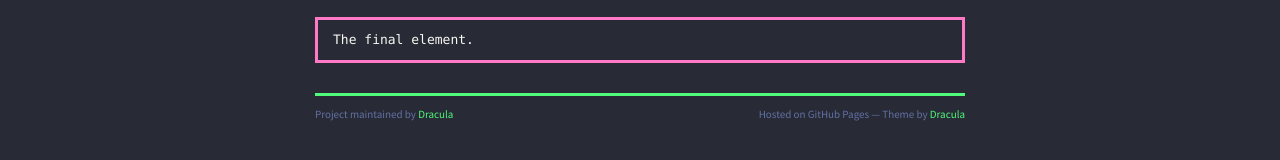
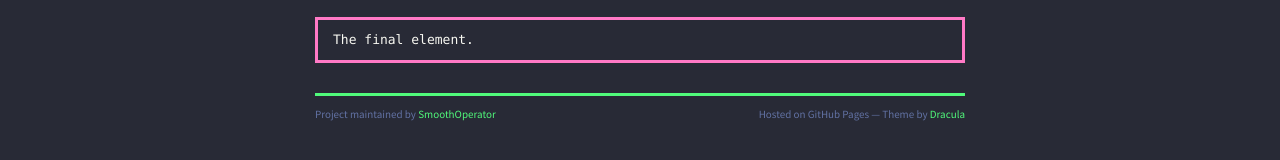
Before and after one commit to SmoothOperator/smoothoperator.github.io, a Jekyll site: the page built from index.md, in a window 1280 px wide and 900 px high, scrolled down 5419 px. Shown: the part 694-854 px from the top of the window. Built offline with Jekyll 4.4.1, drawn with Linux system fonts in a browser that asks for light colours; nearby versions of some CDN libraries; our own code applies the rules of GitHub Pages for plain Markdown files.

Commit message:
Update _config.yml

```diff
--- a/_config.yml
+++ b/_config.yml
@@ -11,9 +11,9 @@ google_analytics:
 
 # GitHub Values
 github:
-  owner_name: Dracula
-  owner_url: https://github.com/dracula
-  repository_url: https://github.com/dracula/gh-pages
+  owner_name: SmoothOperator
+  owner_url: https://github.com/SmoothOperator
+  repository_url: https://github.com/SmoothOperator/smoothoperator.github.io
 
 show_downloads: true
 show_header: true
```
